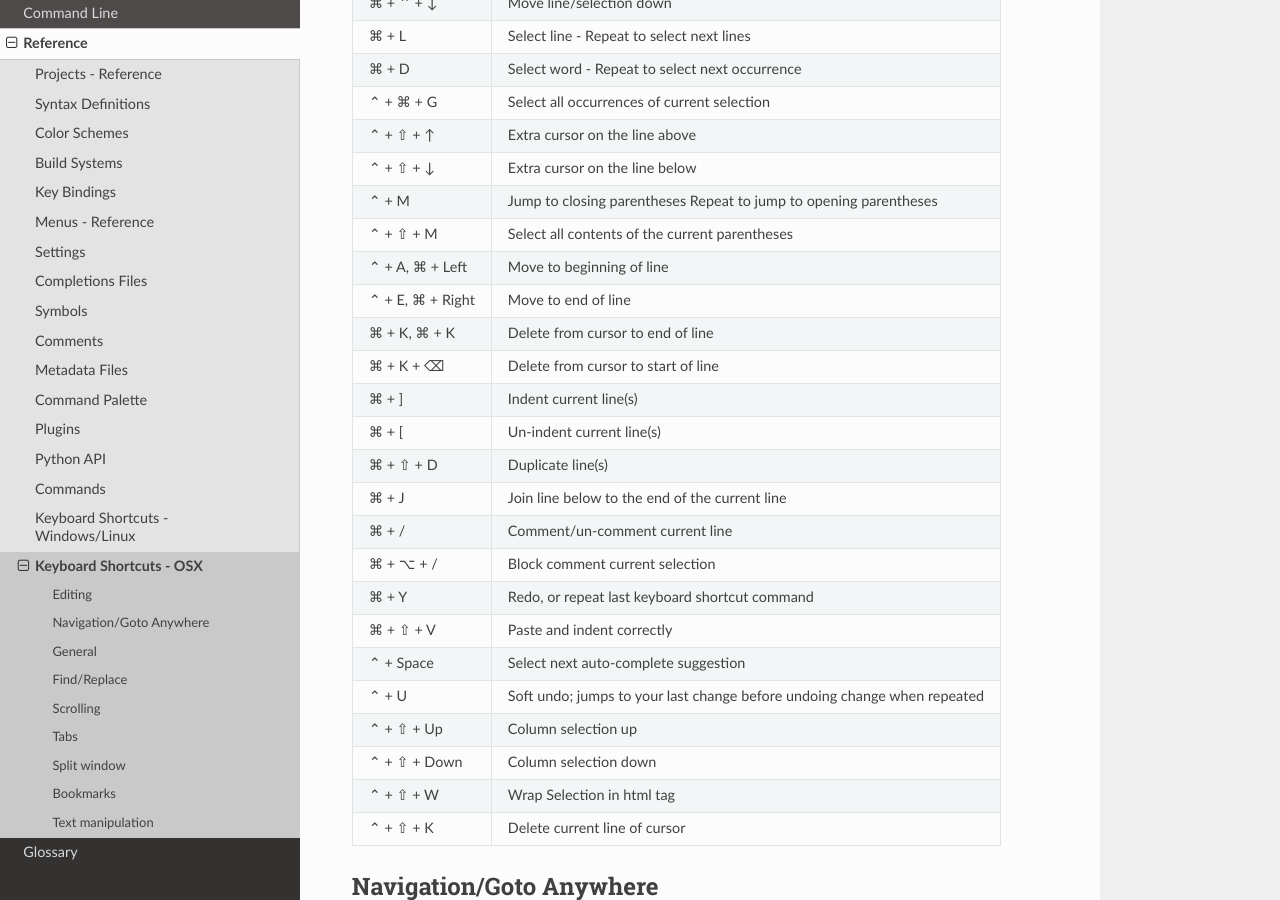
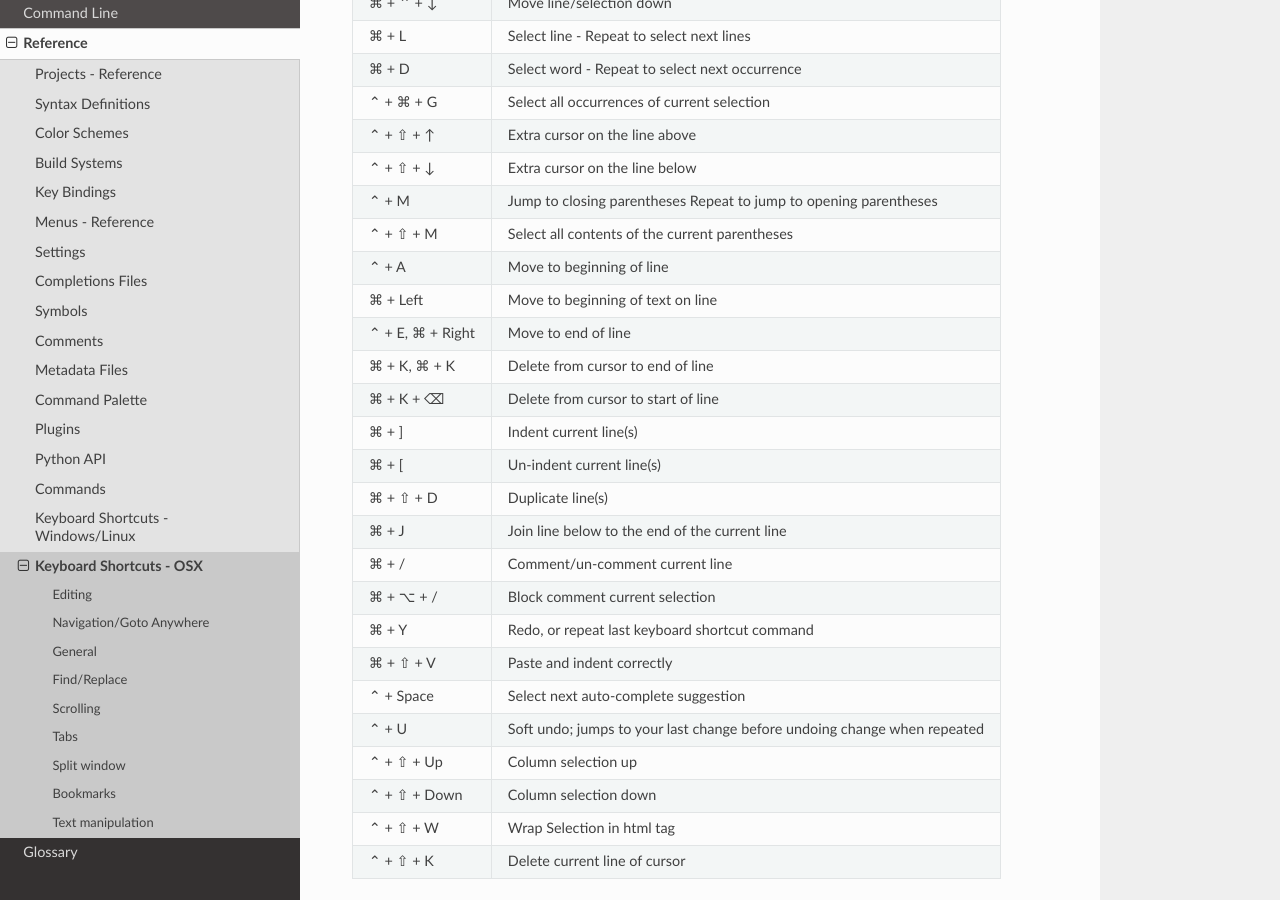
Before and after one commit to guillermooo/sublime-undocs, a Sphinx documentation site: the page built from source/reference/keyboard_shortcuts_osx.rst, in a window 1280 px wide and 900 px high, scrolled down 495 px. Built offline with Sphinx 7.4.7 and the Read the Docs theme 2.0.0, drawn with Linux system fonts in a browser that asks for light colours.

Commit message:
Disambiguate moving to beginning of line. (#236)
On my machine (Sublime Text 3, macOS 10.12.3) `^+A` goes the beginning of the line (Column 1) but `⌘+Left` goes to the first non-whitespace character on the line (e.g. column three if the line starts with two spaces).

```diff
--- a/source/reference/keyboard_shortcuts_osx.rst
+++ b/source/reference/keyboard_shortcuts_osx.rst
@@ -37,7 +37,9 @@ Editing
 +-----------------+-----------------------------------------------------------+
 | ⌃ + ⇧ + M       | Select all contents of the current parentheses            |
 +-----------------+-----------------------------------------------------------+
-| ⌃ + A, ⌘ + Left | Move to beginning of line                                 |
+| ⌃ + A           | Move to beginning of line                                 |
++-----------------+-----------------------------------------------------------+
+| ⌘ + Left        | Move to beginning of text on line                         |
 +-----------------+-----------------------------------------------------------+
 | ⌃ + E, ⌘ + Right| Move to end of line                                       |
 +-----------------+-----------------------------------------------------------+
```
